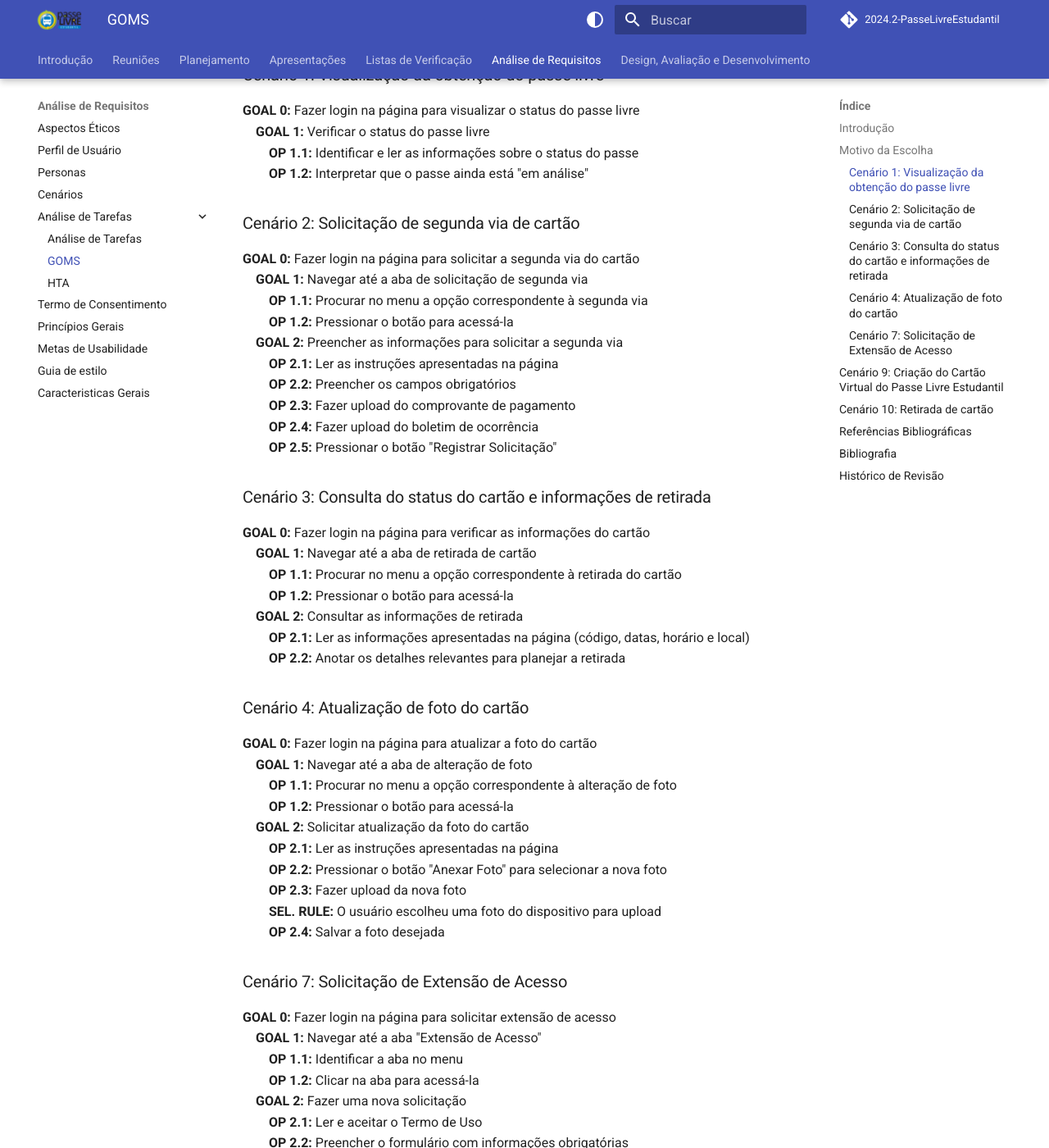
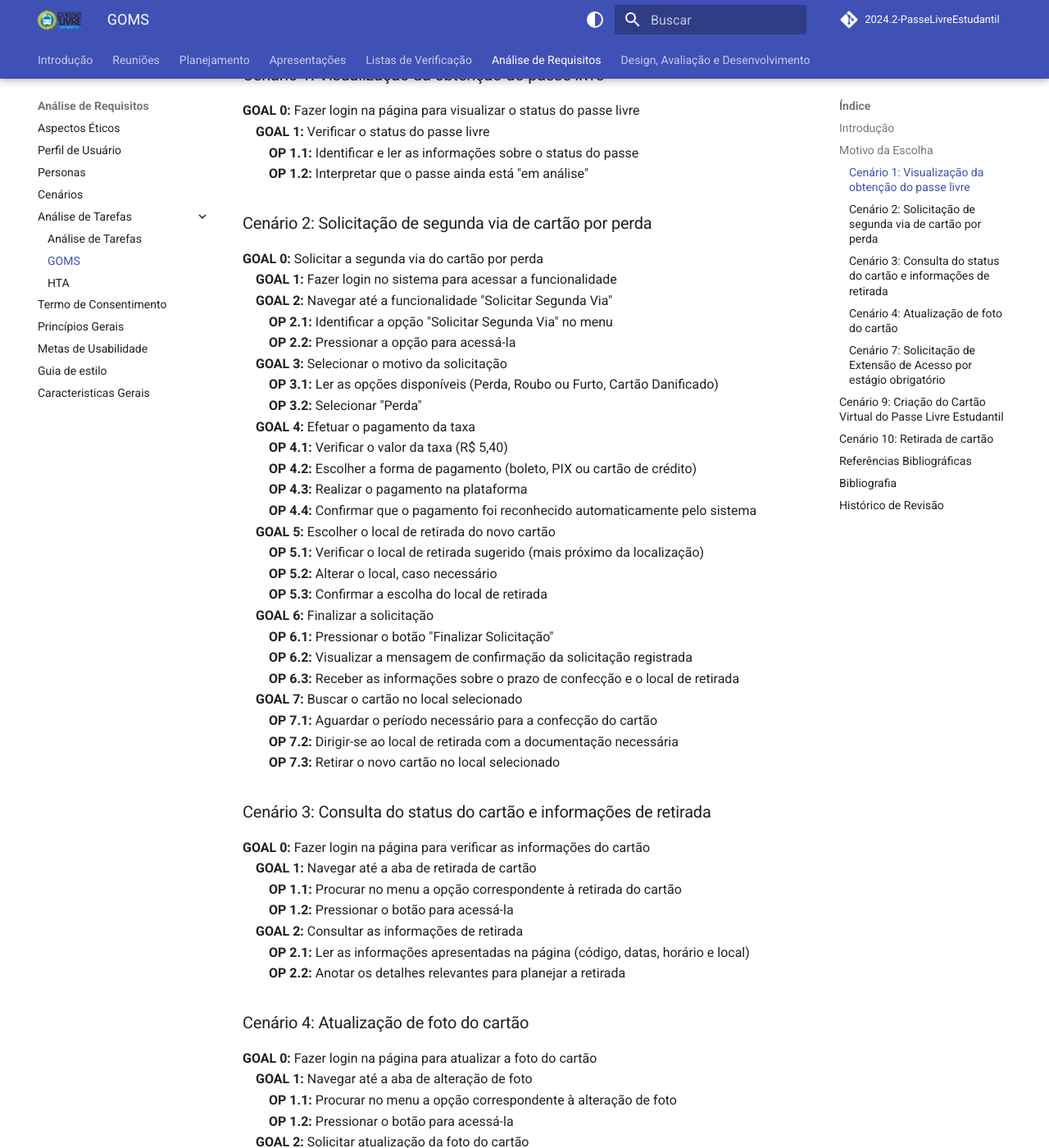
Before and after one commit to Interacao-Humano-Computador/2024.2-PasseLivreEstudantil, an MkDocs documentation site: the page built from docs/analise_de_requsitos/analise_tarefas/goms.md, in a window 1280 px wide and 1400 px high, scrolled down 901 px. Shown: the whole window at 82% size. Built offline with MkDocs 1.6.1 and Material for MkDocs 9.7.7, drawn with Linux system fonts in a browser that asks for light colours; comment, search, counter and statistics services are not loaded; the version menu is left out; some of the changed text lies outside the part shown.

Commit message:
Atualizando analise de tarefas GOMS do cenarios 2 e 7

```diff
--- a/docs/analise_de_requsitos/analise_tarefas/goms.md
+++ b/docs/analise_de_requsitos/analise_tarefas/goms.md
@@ -20,18 +20,34 @@ Escolhemos o CMN-GOMS pois o mesmo é utilizado para fornecer uma visualização
 &emsp;&emsp;**OP 1.1:** Identificar e ler as informações sobre o status do passe
 &emsp;&emsp;**OP 1.2:** Interpretar que o passe ainda está "em análise"
 
-### Cenário 2: Solicitação de segunda via de cartão
+### Cenário 2: Solicitação de segunda via de cartão por perda
 
-**GOAL 0:** Fazer login na página para solicitar a segunda via do cartão
-&emsp;**GOAL 1:** Navegar até a aba de solicitação de segunda via
-&emsp;&emsp;**OP 1.1:** Procurar no menu a opção correspondente à segunda via
-&emsp;&emsp;**OP 1.2:** Pressionar o botão para acessá-la
-&emsp;**GOAL 2:** Preencher as informações para solicitar a segunda via
-&emsp;&emsp;**OP 2.1:** Ler as instruções apresentadas na página
-&emsp;&emsp;**OP 2.2:** Preencher os campos obrigatórios
-&emsp;&emsp;**OP 2.3:** Fazer upload do comprovante de pagamento
-&emsp;&emsp;**OP 2.4:** Fazer upload do boletim de ocorrência
-&emsp;&emsp;**OP 2.5:** Pressionar o botão "Registrar Solicitação"
+**GOAL 0:** Solicitar a segunda via do cartão por perda
+&emsp;**GOAL 1:** Fazer login no sistema para acessar a funcionalidade
+&emsp;**GOAL 2:** Navegar até a funcionalidade "Solicitar Segunda Via"
+&emsp;&emsp;**OP 2.1:** Identificar a opção "Solicitar Segunda Via" no menu
+&emsp;&emsp;**OP 2.2:** Pressionar a opção para acessá-la
+&emsp;**GOAL 3:** Selecionar o motivo da solicitação
+&emsp;&emsp;**OP 3.1:** Ler as opções disponíveis (Perda, Roubo ou Furto, Cartão Danificado)
+&emsp;&emsp;**OP 3.2:** Selecionar "Perda"
+&emsp;**GOAL 4:** Efetuar o pagamento da taxa
+&emsp;&emsp;**OP 4.1:** Verificar o valor da taxa (R$ 5,40)
+&emsp;&emsp;**OP 4.2:** Escolher a forma de pagamento (boleto, PIX ou cartão de crédito)
+&emsp;&emsp;**OP 4.3:** Realizar o pagamento na plataforma
+&emsp;&emsp;**OP 4.4:** Confirmar que o pagamento foi reconhecido automaticamente pelo sistema
+&emsp;**GOAL 5:** Escolher o local de retirada do novo cartão
+&emsp;&emsp;**OP 5.1:** Verificar o local de retirada sugerido (mais próximo da localização)
+&emsp;&emsp;**OP 5.2:** Alterar o local, caso necessário
+&emsp;&emsp;**OP 5.3:** Confirmar a escolha do local de retirada
+&emsp;**GOAL 6:** Finalizar a solicitação
+&emsp;&emsp;**OP 6.1:** Pressionar o botão "Finalizar Solicitação"
+&emsp;&emsp;**OP 6.2:** Visualizar a mensagem de confirmação da solicitação registrada
+&emsp;&emsp;**OP 6.3:** Receber as informações sobre o prazo de confecção e o local de retirada
+&emsp;**GOAL 7:** Buscar o cartão no local selecionado
+&emsp;&emsp;**OP 7.1:** Aguardar o período necessário para a confecção do cartão
+&emsp;&emsp;**OP 7.2:** Dirigir-se ao local de retirada com a documentação necessária
+&emsp;&emsp;**OP 7.3:** Retirar o novo cartão no local selecionado
+
 
 ### Cenário 3: Consulta do status do cartão e informações de retirada
 
@@ -56,20 +72,29 @@ Escolhemos o CMN-GOMS pois o mesmo é utilizado para fornecer uma visualização
 &emsp;&emsp;**SEL. RULE:** O usuário escolheu uma foto do dispositivo para upload
 &emsp;&emsp;**OP 2.4:** Salvar a foto desejada
 
-### Cenário 7: Solicitação de Extensão de Acesso
+### Cenário 7: Solicitação de Extensão de Acesso por estágio obrigatório
 
-**GOAL 0:** Fazer login na página para solicitar extensão de acesso
-&emsp;**GOAL 1:** Navegar até a aba "Extensão de Acesso"
-&emsp;&emsp;**OP 1.1:** Identificar a aba no menu
-&emsp;&emsp;**OP 1.2:** Clicar na aba para acessá-la
-&emsp;**GOAL 2:** Fazer uma nova solicitação
-&emsp;&emsp;**OP 2.1:** Ler e aceitar o Termo de Uso
-&emsp;&emsp;**OP 2.2:** Preencher o formulário com informações obrigatórias
-&emsp;&emsp;**OP 2.3:** Anexar os documentos necessários
-&emsp;&emsp;**OP 2.4:** Enviar a solicitação
-&emsp;**GOAL 3:** Acompanhar o status da solicitação
-&emsp;&emsp;**OP 3.1:** Navegar até a aba "Acompanhar Solicitações"
-&emsp;&emsp;**OP 3.2:** Ler o status atual da solicitação (e.g., "Solicitado", "Em análise").
+**GOAL 0:** Solicitar extensão de acessos por estágio obrigatorio
+&emsp;**GOAL 1:**Fazer login no sistema acadêmico para acessar a funcionalidade
+&emsp;**GOAL 2:** Navegar até a aba "Extensão de Acesso"
+&emsp;&emsp;**OP 2.1:** Identificar a aba no menu
+&emsp;&emsp;**OP 2.2:** Clicar na aba para acessá-la
+&emsp;**GOAL 3:** Selecionar o motivo da solicitação
+&emsp;&emsp;**OP 3.1:** Ler as opções disponíveis (Matrícula em mais de uma IE, Estágio Obrigatório, Insuficiência de Acessos, Programa Bora Vencer)
+&emsp;&emsp;**OP 3.2:** Selecionar "Estágio Obrigatório"
+&emsp;**GOAL 4:** Ler o termo de uso referente ao motivo escolhido
+&emsp;&emsp;**OP 4.1:** Abrir o termo de uso exibido
+&emsp;&emsp;**OP 4.2:** Identificar as exigências específicas (declaração de estágio obrigatório com matrícula, nome, CPF, assinatura do supervisor e grade horária)
+&emsp;**GOAL 5:** Realizar o upload da documentação exigida
+&emsp;&emsp;**OP 5.1:** Escolher o arquivo da declaração de estágio obrigatório no dispositivo
+&emsp;&emsp;**OP 5.2:** Confirmar o envio do arquivo
+&emsp;**GOAL 6:** Finalizar a solicitação
+&emsp;&emsp;**OP 6.1:** Pressionar o botão "Finalizar Solicitação"
+&emsp;&emsp;**OP 6.2:** Visualizar a mensagem de confirmação da solicitação registrada
+&emsp;**GOAL 7:** Acompanhar o status da solicitação
+&emsp;&emsp;**OP 7.1:** Acessar a aba "Solicitações Pendentes" no sistema
+&emsp;&emsp;**OP 7.2:** Visualizar o status e prazos estimados de análise
+
 
 ## Cenário 9: Criação do Cartão Virtual do Passe Livre Estudantil
 
```
